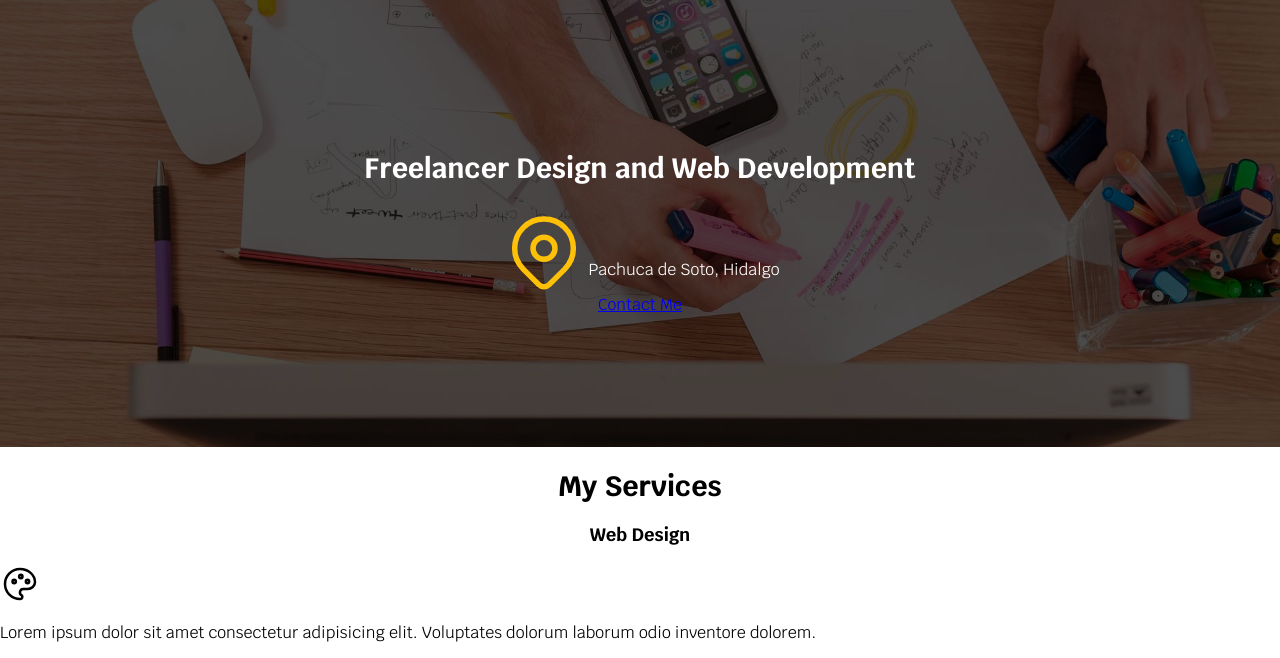
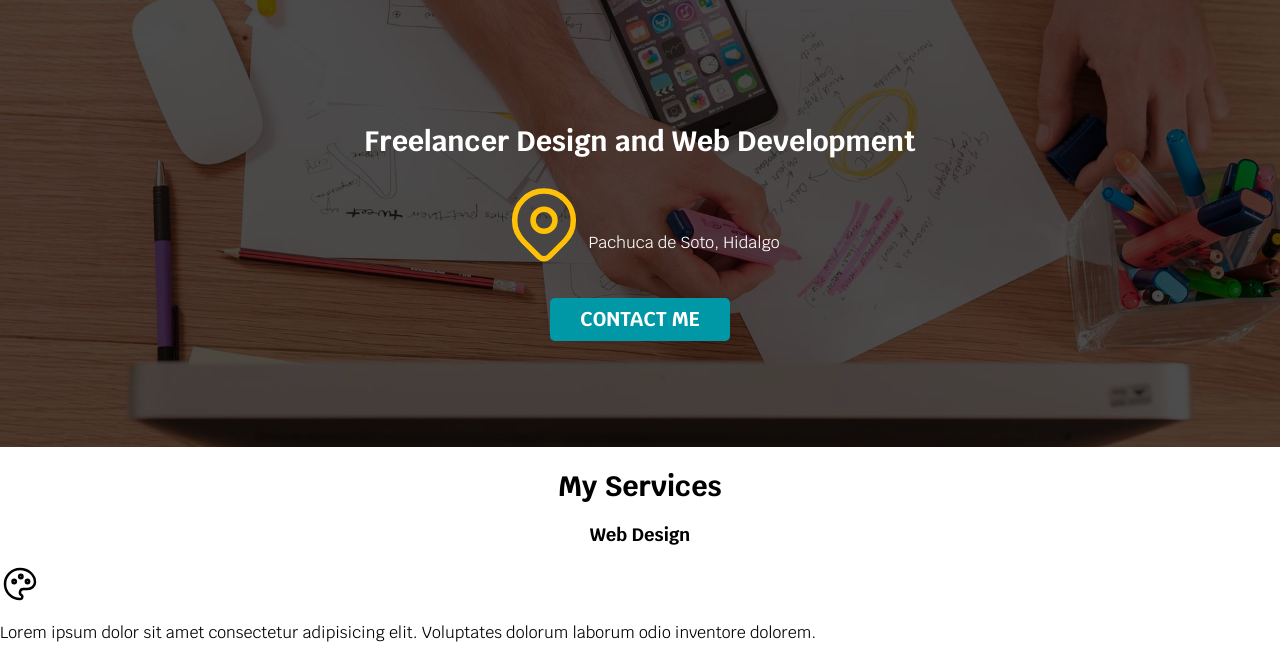
Before and after one commit to NoodleMX/freelancer, a plain HTML site: page index.html in a window 1280 px wide. Shown: the part 141-799 px from the top of the page. Drawn offline with Linux system fonts and the light colour scheme.

Commit message:
Add styles to the button class.

```diff
--- a/css/styles.css
+++ b/css/styles.css
@@ -38,6 +38,24 @@ h3 {
 .container {
   max-width: 120rem;
   margin: 0 auto;
+}
+.button {
+  background-color: var(--secondary-color);
+  color: var(--white);
+  padding: 1rem 3rem;
+  margin-top: 3rem;
+  font-size: 2rem;
+  text-decoration: none;
+  text-transform: uppercase;
+  font-weight: 700;
+  border-radius: 0.5rem;
+  width: 90%;
+  text-align: center;
+}
+@media (min-width: 768px) {
+  .button {
+    width: auto;
+  }
 }
 .nav-bg {
   background-color: var(--secondary-color);
--- a/index.html
+++ b/index.html
@@ -36,7 +36,7 @@
           </svg>
           <p>Pachuca de Soto, Hidalgo</p>
         </div>
-        <a href="#">Contact Me</a>
+        <a class="button" href="#">Contact Me</a>
       </div>
     </section>
 
```
